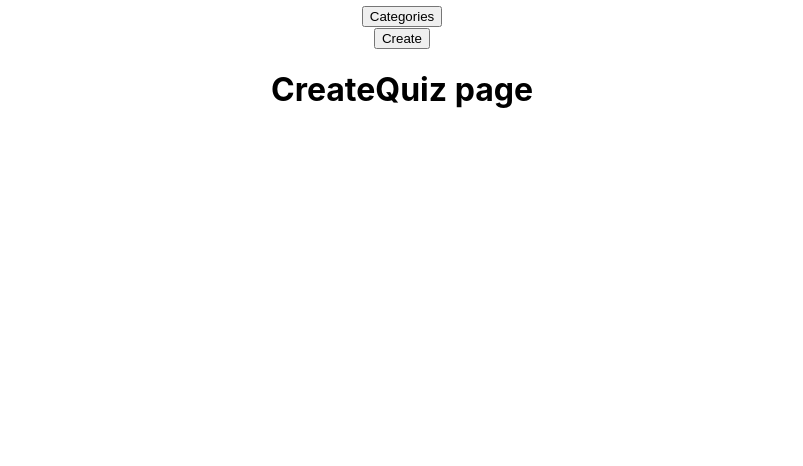
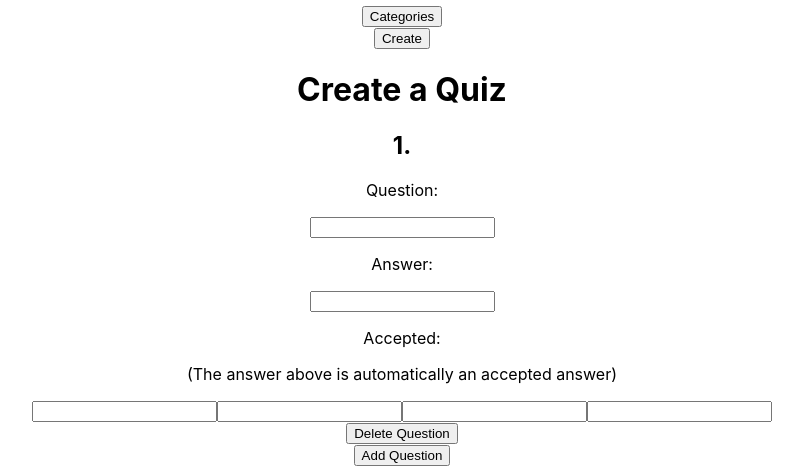
Before and after one commit to samueljeffrey/quizkid-front-end, a React (Create React App) app: page /create in a window 1280 px wide. Shown: the part 381-847 px from the top of the page, without its empty margins (238-1041 px from the left). Before the commit the page ends 800 px from the top, so only its background shows below. Built offline with nearby package versions, Linux system fonts and the light colour scheme.

Commit message:
add functionality for add and editing questions

```diff
--- a/src/Components/CreateQuiz.tsx
+++ b/src/Components/CreateQuiz.tsx
@@ -1,9 +1,107 @@
-import React from "react";
+import React, { useState } from "react";
 
-export const CreateQuiz = () => {
+interface Question {
+  index: number;
+  question: string;
+  correct: string;
+  accepted: string[];
+}
+
+export const CreateQuiz: React.FC = () => {
+  const emptyQuestion: Question = {
+    index: 0,
+    question: "",
+    correct: "",
+    accepted: ["", "", "", ""],
+  };
+
+  const [questions, setQuestions] = useState<Question[]>([emptyQuestion]);
+  const [category, setCategory] = useState("Other");
+
+  const addQuestion = () => {
+    const newQuestion: Question = emptyQuestion;
+    newQuestion.index = questions.length;
+    setQuestions([...questions, newQuestion]);
+  };
+
+  const deleteQuestion = (index: number) => {
+    const list = [...questions];
+    list.splice(index, 1);
+    for (let i = index; i < list.length; i++) {
+      list[i].index--;
+    }
+    setQuestions(list);
+  };
+
+  const editQuestion = (text: string, index: number, part: string) => {
+    const newQuestions = [...questions];
+    if (part === "question") newQuestions[index].question = text;
+    if (part === "correct") newQuestions[index].correct = text;
+    if (part === "accepted0") newQuestions[index].accepted[0] = text;
+    if (part === "accepted1") newQuestions[index].accepted[1] = text;
+    if (part === "accepted2") newQuestions[index].accepted[2] = text;
+    if (part === "accepted3") newQuestions[index].accepted[3] = text;
+    setQuestions(newQuestions);
+  };
+
   return (
     <div>
-      <h1>CreateQuiz page</h1>
+      <h1>Create a Quiz</h1>
+      {questions.map((item) => {
+        return (
+          <div>
+            <h2>{item.index + 1}.</h2>
+            <div>
+              <p>Question:</p>
+              <input
+                onChange={(e) =>
+                  editQuestion(e.target.value, item.index, "question")
+                }
+              />
+            </div>
+            <div>
+              <p>Answer:</p>
+              <input
+                onChange={(e) =>
+                  editQuestion(e.target.value, item.index, "correct")
+                }
+              />
+            </div>
+            <div>
+              <p>Accepted:</p>
+              <p>(The answer above is automatically an accepted answer)</p>
+              <input
+                onChange={(e) =>
+                  editQuestion(e.target.value, item.index, "accepted0")
+                }
+              />
+              <input
+                onChange={(e) =>
+                  editQuestion(e.target.value, item.index, "accepted1")
+                }
+              />
+              <input
+                onChange={(e) =>
+                  editQuestion(e.target.value, item.index, "accepted2")
+                }
+              />
+              <input
+                onChange={(e) =>
+                  editQuestion(e.target.value, item.index, "accepted3")
+                }
+              />
+            </div>
+            <div>
+              <button onClick={() => deleteQuestion(item.index)}>
+                Delete Question
+              </button>
+            </div>
+          </div>
+        );
+      })}
+      <button onClick={() => addQuestion()}>Add Question</button>
+      {/* <button onClick={()=>setPreview(true)}>Preview</button>
+      {preview?  : null} */}
     </div>
   );
 };
--- a/src/Types/quiz.interface.ts
+++ b/src/Types/quiz.interface.ts
@@ -17,5 +17,5 @@ export interface Question {
   question: string;
   correct: string;
   accepted: string[];
-  _id: string;
+  _id?: string;
 }
```
